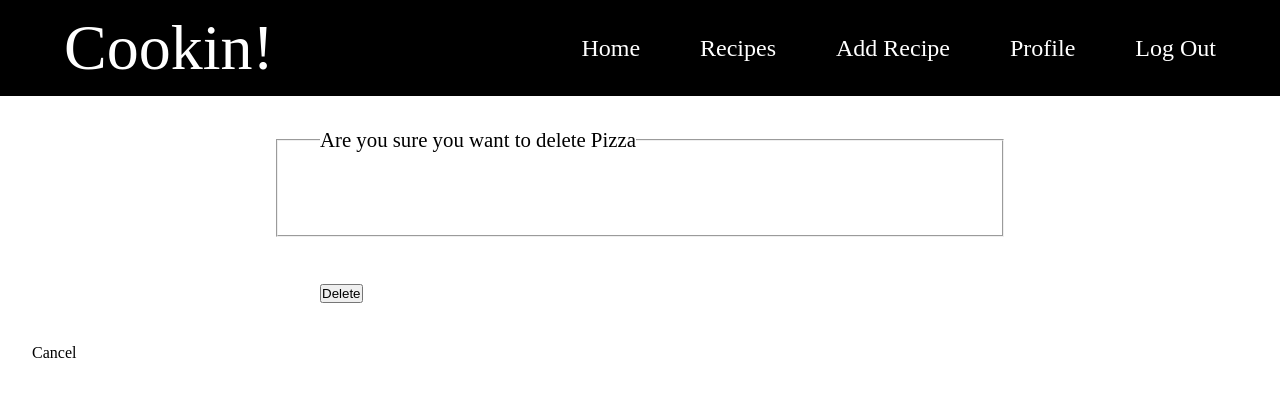
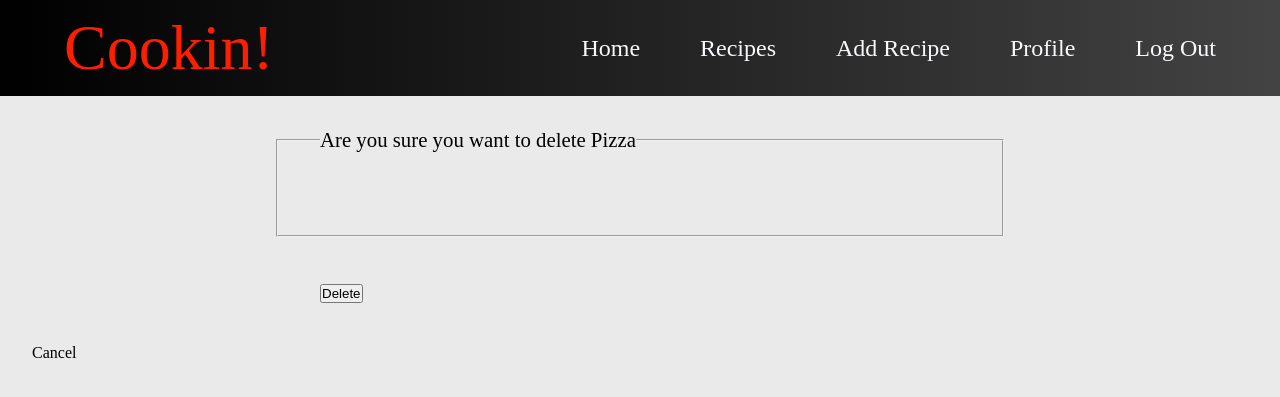
Before and after one commit to linusheinsvig/cookin, a Django app: page /recipe/9/delete/ in a window 1280 px wide. Shown: the top 397 px of the page. Run offline with Django 3.2, Linux system fonts and the light colour scheme; a user stored in the database is signed in; data comes from the database, SQL or seed files in the repository.

Commit message:
Add styling to header

```diff
--- a/static/css/style.css
+++ b/static/css/style.css
@@ -3,8 +3,12 @@
   margin: 0;
 }
 
+body {
+  background-color: #eaeaea;
+}
+
 header{
-  background-color: black;
+  background-image: linear-gradient(to left, #434343 0%, black 100%);;
 }
 
 li{
@@ -33,7 +37,7 @@ p {
   align-items: center;
 }
 .nav-branding{
-  color: white;
+  color: #ff1e00;
   font-size: 4rem;
 }
 .nav-menu{
@@ -45,7 +49,7 @@ p {
 .nav-link{
   font-size: 1.5em;
   transition: 0.3s ease-out;
-  color: white;
+  color: #f9f8fd;
 }
 .nav-link:hover{
   color: dodgerblue;
@@ -83,7 +87,7 @@ p {
       top: 70px;
       gap: 0;
       flex-direction: column;
-      background-color: #262626;
+      background-color: #33363b;
       width: 100%;
       text-align: center;
       transition: 0.3s;
@@ -137,6 +141,7 @@ object-fit: cover;
   width: 100%;
   text-align: center;
 }
+
 
 .caption-text {
   background-color: rgba(0, 0, 0, 0.7);
@@ -212,7 +217,8 @@ right: 20px;
 }
 
 .recipes {
-  border: 1px solid black;
+  background-color: #e8f9fd;
+  border-radius: 15px;
   padding: 10px;
   margin-inline: auto;
   box-shadow: 0px 0px 10px 5px rgba(0,0,0,0.61);
```
